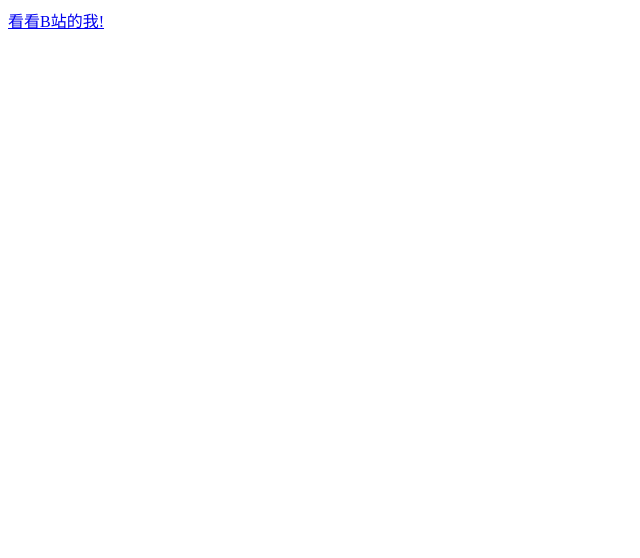
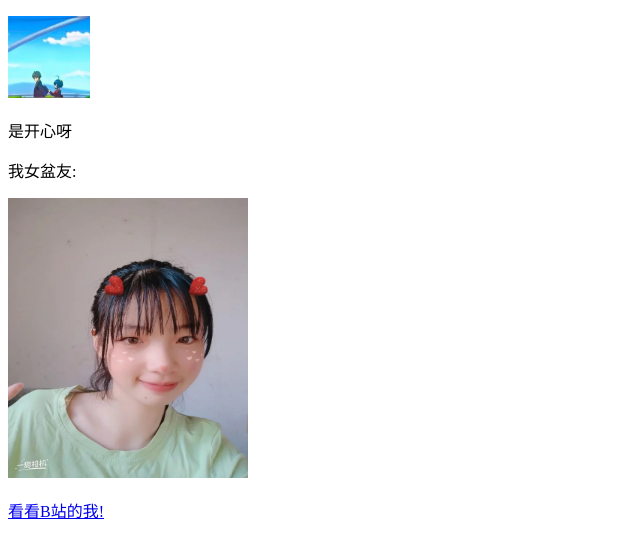
Before and after one commit to happyvv0v0/re01, a plain HTML site: page index.html in a window 1280 px wide. Shown: the whole page, without its empty margins (0-640 px from the left). Drawn offline with Linux system fonts and the light colour scheme.

Commit message:
index.html

```diff
--- a/index.html
+++ b/index.html
@@ -6,6 +6,14 @@
     <title>Document</title>
 </head>
 <body>
-    <a href="https://space.bilibili.com/1469481005?spm_id_from=333.1007.0.0">看看B站的我!</a>
+    <p>
+        <img src="./touxiang.jpg" alt="touxiang" width="82" height="82"></p>
+    <div>是开心呀
+        <p>我女盆友:</p>
+        <p><img src="./my girfriend.jpg"
+            alt="girfrieng" width="240" height="280"></p>
+    </div>
+    <a href="https://space.bilibili.com/1469481005?spm_id_from=333.1007.0.0">
+        看看B站的我!</a>
 </body>
 </html>
```
